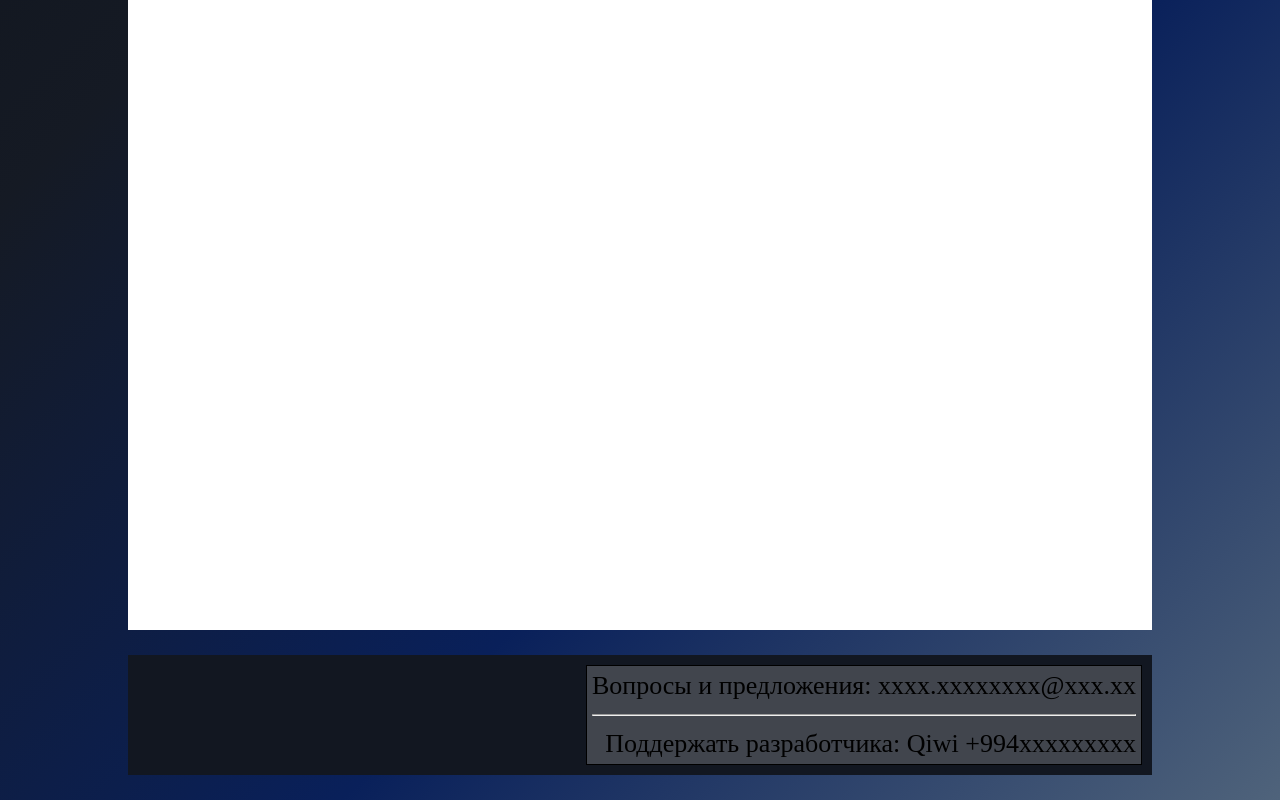
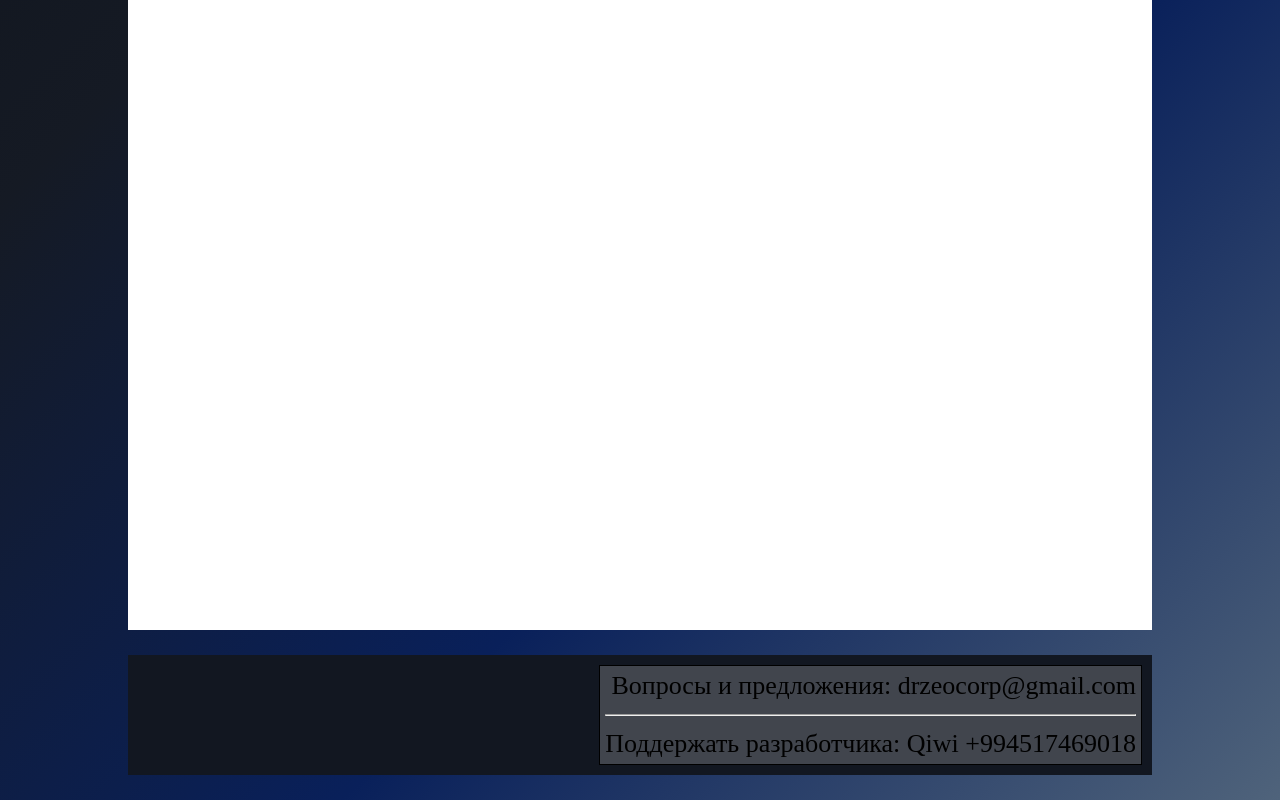
Before and after one commit to DrZeo-mods/DrZeo-mods.github.io, a plain HTML site: page index.html in a window 1280 px wide. Shown: the part 735-1535 px from the top of the page. Drawn offline with nearby package versions, Linux system fonts and the light colour scheme.

Commit message:
Update index.html

```diff
--- a/index.html
+++ b/index.html
@@ -52,9 +52,9 @@
 
 	<div class = "mail">
 
-	  Вопросы и предложения: xxxx.xxxxxxxx@xxx.xx
+	  Вопросы и предложения: drzeocorp@gmail.com
 	    <hr>
-	  Поддержать разработчика: Qiwi +994xxxxxxxxx
+	  Поддержать разработчика: Qiwi +994517469018
 
 	</div>
 
```
